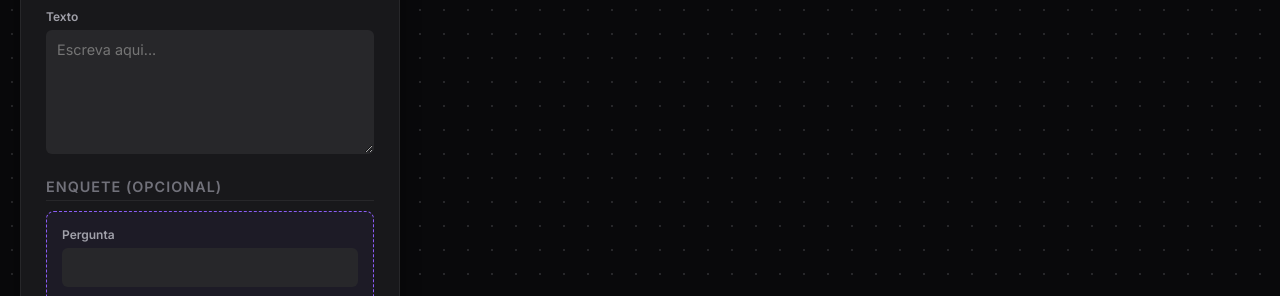
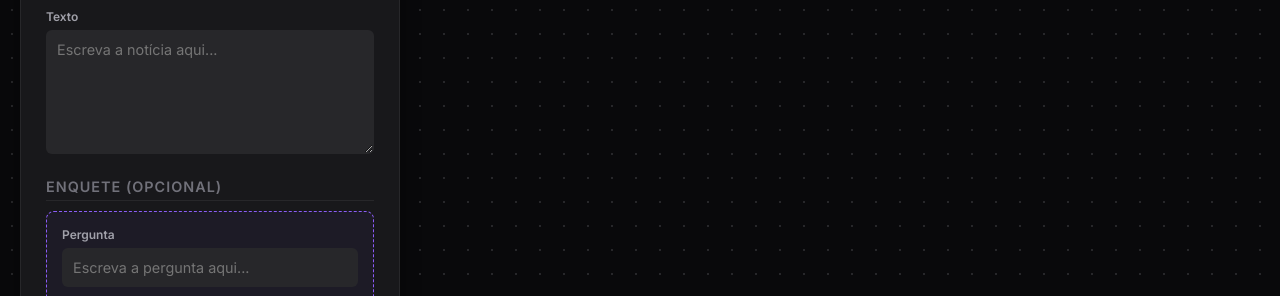
Before and after one commit to bryanwinchezz/NerdGeek, a plain HTML site: page gerenciador-de-adm-nerdgeek.html in a window 1280 px wide. Shown: the part 266-562 px from the top of the page. Drawn offline with nearby package versions, Linux system fonts and the light colour scheme; no server answers.

Commit message:
VERSÃO BETA

```diff
--- a/gerenciador-de-adm-nerdgeek.html
+++ b/gerenciador-de-adm-nerdgeek.html
@@ -506,12 +506,12 @@
                 </div>
             </div>
             <div class="form-group"><label>Texto</label><textarea id="content" rows="6"
-                    placeholder="Escreva aqui..."></textarea></div>
+                    placeholder="Escreva a notícia aqui..."></textarea></div>
 
             <h3>Enquete (Opcional)</h3>
             <div
                 style="background: rgba(139, 92, 246, 0.05); padding: 15px; border-radius: 8px; border: 1px dashed var(--primary);">
-                <div class="form-group"><label>Pergunta</label><input type="text" id="pollQuestion"></div>
+                <div class="form-group"><label>Pergunta</label><input type="text" id="pollQuestion" placeholder="Escreva a pergunta aqui..."></div>
                 <div class="form-group">
                     <label>Opções</label>
                     <div id="pollOptionsContainer">
@@ -525,9 +525,9 @@
                 <label>Extras</label>
                 <input type="text" id="authorName" placeholder="Nome do Autor (ex: Kauan Bryan)"
                     style="margin-bottom:5px;">
-                <input type="text" id="videoUrl" placeholder="Link YouTube ou Arquivo (.mp4)"
+                <input type="text" id="videoUrl" placeholder="Link YouTube ou Arquivo (ex: mp4)"
                     style="margin-bottom:5px;">
-                <input type="text" id="sourceName" placeholder="Nome da Fonte">
+                <input type="text" id="sourceName" placeholder="Nome da Fonte (ex: Omelete)">
             </div>
 
             <button class="btn btn-primary" id="saveBtn">PUBLICAR NOTÍCIA</button>
```
